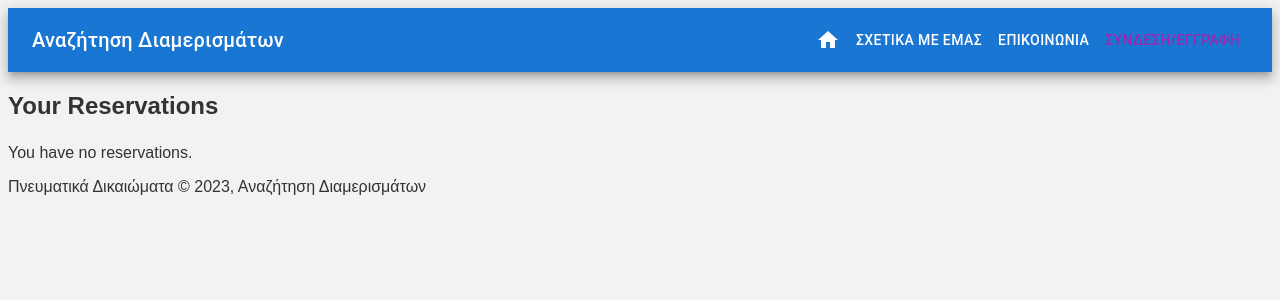
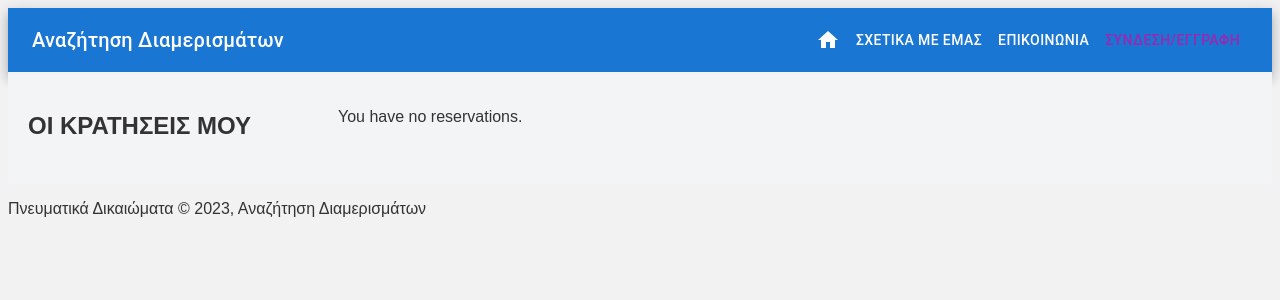
Before and after one commit to llaftsis/BNB_of_the_poor, a React (Create React App) app: page /reservations in a window 1280 px wide. Shown: the top 300 px of the page. Built offline with nearby package versions, Linux system fonts and the light colour scheme.

Commit message:
Reservations Page

```diff
--- a/src/App.js
+++ b/src/App.js
@@ -42,7 +42,7 @@ function App() {
               <Route path="/user-details/:id" element={<UserDetails />} />
               <Route path="/users/:id" element={<UserProfile />} />
               <Route path="/apartment-management" element={<ApartmentManagement user={user} />} />
-              <Route path="/reservations" element={<Reservations/>} />
+              <Route path="/reservations" element={<Reservations/> } />
               <Route path="/apartment/:apartmentId" element={<ApartmentProfile />} />
               <Route path="/edit-apartment/:apartmentId" element={<EditApartment />} />
             </Routes>
--- a/src/Reservations.js
+++ b/src/Reservations.js
@@ -1,8 +1,55 @@
-import React, { useState, useEffect } from 'react';
+import React, { useState, useEffect, useContext } from 'react';
+import AuthContext from './AuthContext';
+import { Link } from 'react-router-dom';
 
-function Reservations({ user, userRole, isApproved }) {
+
+
+function Reservations() {
+    const { user } = useContext(AuthContext);
+    const userRole = user && user.role;
+    const isApproved = user && user.isApproved;
+
     const [reservations, setReservations] = useState([]);
     const [loading, setLoading] = useState(true);
+
+    const styles = {
+        resultsContainer: {
+          display: 'grid',
+          gridTemplateColumns: 'repeat(auto-fill, minmax(250px, 1fr))',
+          gap: '16px',
+          padding: '20px',
+          backgroundColor: '#f3f4f6',
+          fontFamily: 'Arial, sans-serif'
+        },
+        listingCard: {
+          border: '1px solid #d1d5db',
+          borderRadius: '8px',
+          padding: '16px',
+          backgroundColor: '#ffffff',
+          transition: 'transform 0.2s, box-shadow 0.2s',
+          boxShadow: '0px 4px 8px rgba(0, 0, 0, 0.1)',
+          '&:hover': {
+            transform: 'scale(1.05)',
+            boxShadow: '0px 8px 15px rgba(0, 0, 0, 0.2)',
+          }
+        },
+        link: {
+          textDecoration: 'none',
+          color: '#111827',
+          fontWeight: 'bold'
+        },
+        dateText: {
+          color: '#6b7280',
+          fontSize: '0.9em'
+        },
+        apartmentImage: {
+          width: '100%',       // Make the image take the full width of the card
+          height: '150px',     // Set a fixed height
+          objectFit: 'cover',  // Cover the space without distorting the image
+          borderRadius: '5px', // Optional: round the edges of the image
+          marginBottom: '10px' // Space between image and text content
+        }
+      };
 
     useEffect(() => {
         if (user && userRole === 'Ενοικιαστής' && isApproved) {
@@ -13,6 +60,7 @@ function Reservations({ user, userRole, isApproved }) {
                         throw new Error("Failed to fetch user's reservations");
                     }
                     const data = await response.json();
+                    console.log("Fetched data:", data);
                     setReservations(data);
                 } catch (error) {
                     console.error("Error fetching user's reservations:", error);
@@ -30,25 +78,33 @@ function Reservations({ user, userRole, isApproved }) {
     }
 
     return (
-        <div>
-            <h2>Your Reservations</h2>
+        <div style={styles.resultsContainer}>
+            <h2>ΟΙ ΚΡΑΤΗΣΕΙΣ ΜΟΥ</h2>
             {reservations.length === 0 ? (
                 <p>You have no reservations.</p>
             ) : (
-                <ul>
-                    {reservations.map(reservation => (
-                        <li key={reservation.id}>
-                            <h3>{reservation.listingName}</h3>
-                            <p>Location: {reservation.location}</p>
-                            <p>Check-in Date: {reservation.checkInDate}</p>
-                            <p>Check-out Date: {reservation.checkOutDate}</p>
+                reservations.map(reservation => (
+                    <div key={reservation.id} style={styles.listingCard}>
+                        <img
+                            src={reservation.imageURL}  // Assuming reservation has imageURL property
+                            alt={reservation.listingName}
+                            style={styles.apartmentImage}
+                        />
+                        <Link
+                            to={`/apartment/${reservation.apartment_id}?checkInDate=${reservation.start_date}&checkOutDate=${reservation.end_date}`}
+                            style={styles.link}
+                        >
+                            <h3>{reservation.listingName}</h3>  {/* Assuming reservation has listingName property */}
+                            <p style={styles.dateText}>Check-in Date: {new Date(reservation.start_date).toLocaleDateString()}</p>
+                            <p style={styles.dateText}>Check-out Date: {new Date(reservation.end_date).toLocaleDateString()}</p>
                             {/* Add other reservation details here */}
-                        </li>
-                    ))}
-                </ul>
+                        </Link>
+                    </div>
+                ))
             )}
         </div>
     );
+
 }
 
 export default Reservations;
```
Also changed, not shown: server_api.js (+12 -3 lines), 1 other file (tests, documents, lock files or other folders).
